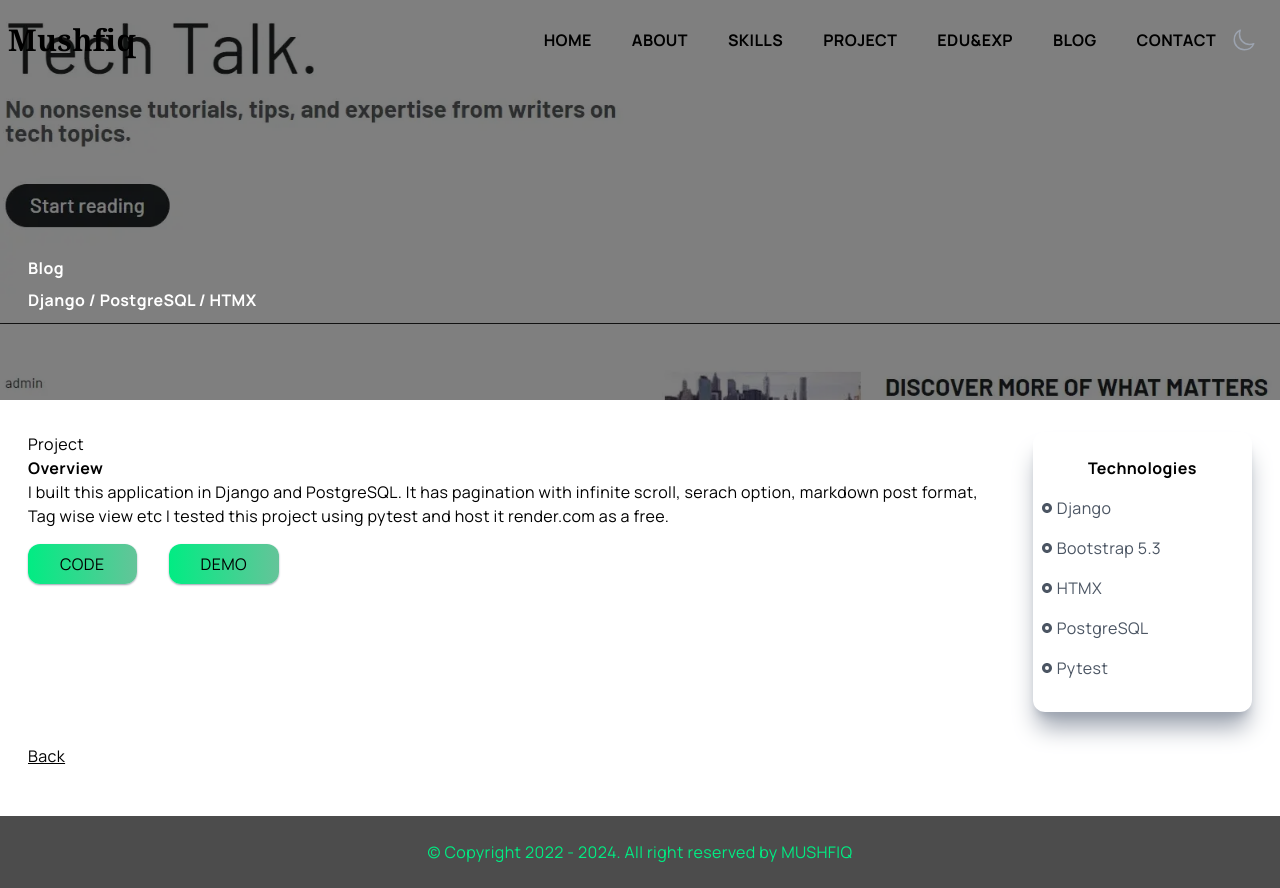
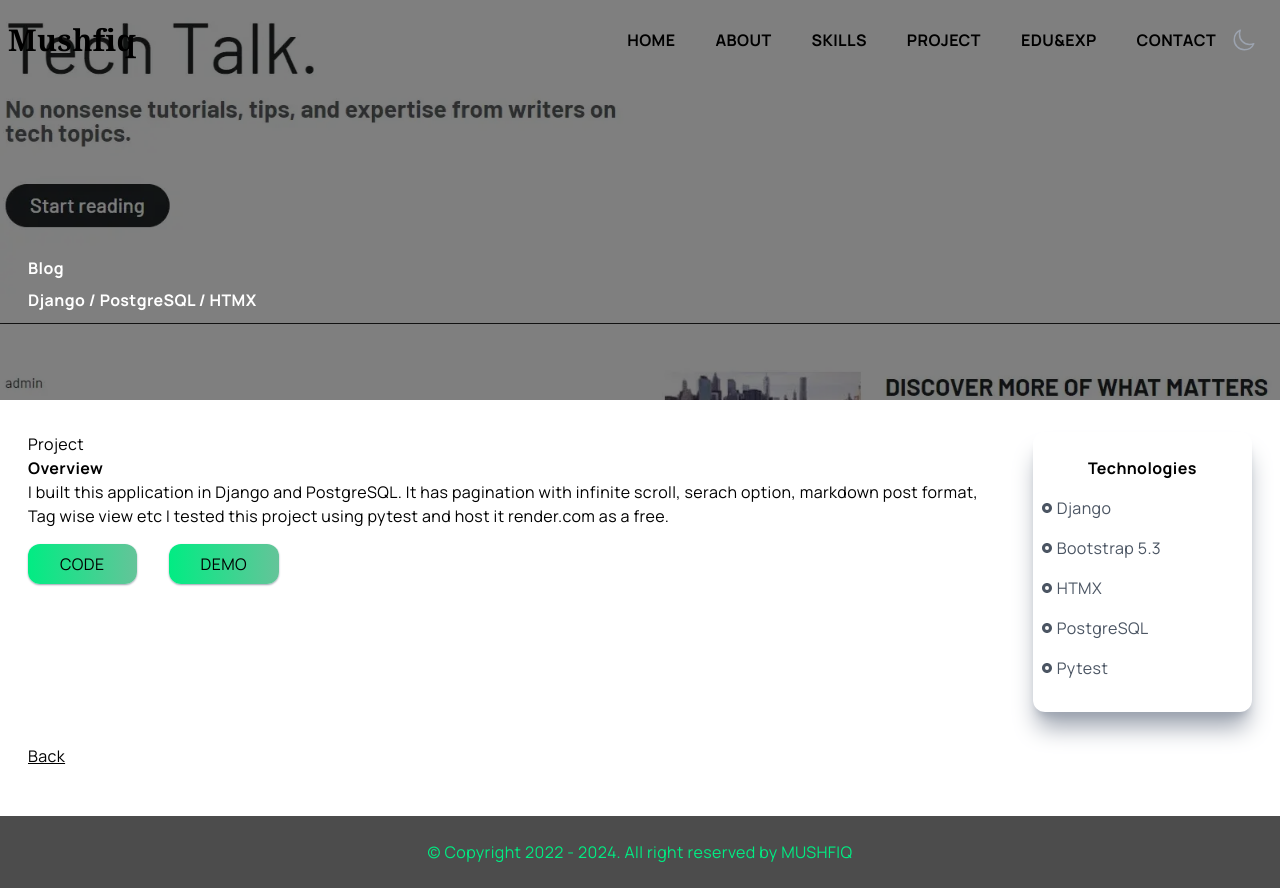
Before and after one commit to mushfiqur-rahman/portfolio, a Next.js app: page /blog in a window 1280 px wide. Built offline with nearby package versions, Linux system fonts and the light colour scheme.

Commit message:
blog link remv

```diff
--- a/components/Navbar.jsx
+++ b/components/Navbar.jsx
@@ -139,19 +139,6 @@ const Navbar = () => {
               className="ml-10 font-bold hover:border-b dark:text-green-500"
               role="none"
             >
-              <Link
-                href="https://mushfiqfeed.blogspot.com"
-                target="_blank"
-                rel="noreferrer"
-                role="menuitem"
-              >
-                Blog
-              </Link>
-            </li>
-            <li
-              className="ml-10 font-bold hover:border-b dark:text-green-500"
-              role="none"
-            >
               <Link href="/contact" role="menuitem">
                 Contact
               </Link>
@@ -246,21 +233,6 @@ const Navbar = () => {
                     Edu&Exp
                   </Link>
                 </li>
-
-                <li
-                  onClick={() => setNav(false)}
-                  className="py-4 font-bold hover:border-b dark:text-green-500"
-                  role="none"
-                >
-                  <Link
-                    href="https://mushfiqfeed.blogspot.com"
-                    rel="noreferrer"
-                    target="_blank"
-                    role="menuitem"
-                  >
-                    Blog
-                  </Link>
-                </li>
               </ul>
               <div className="pt-20">
                 <p className="uppercase tracking-widest text-[#5651e5]">
```
